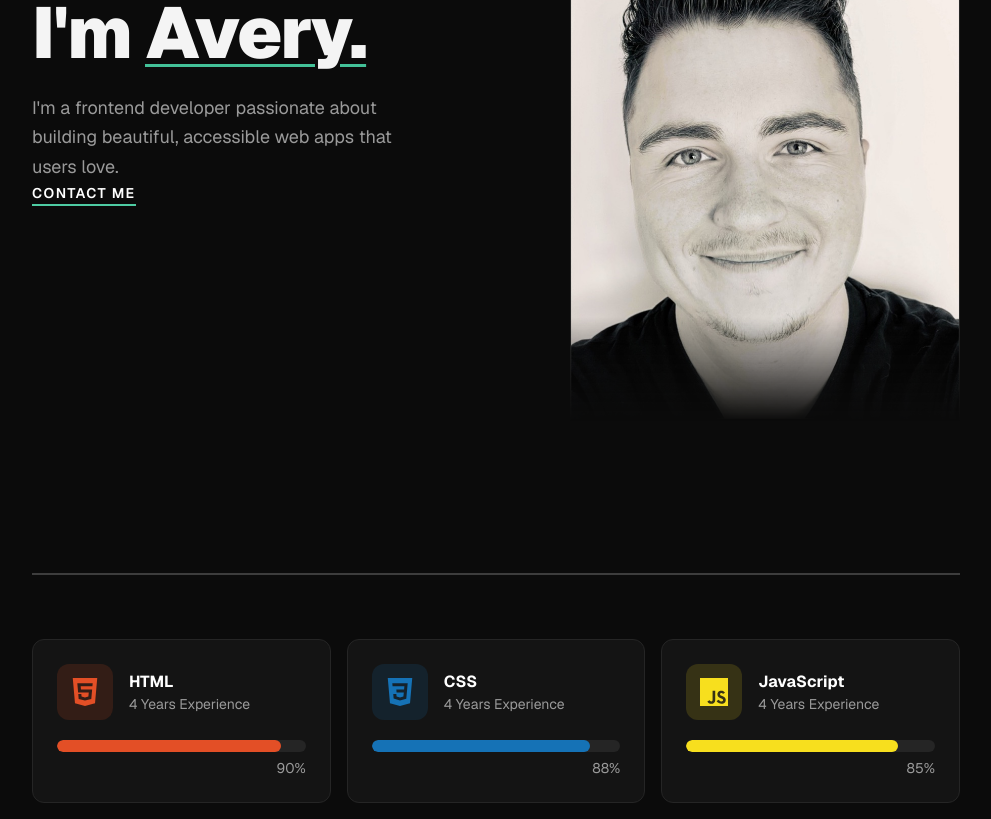
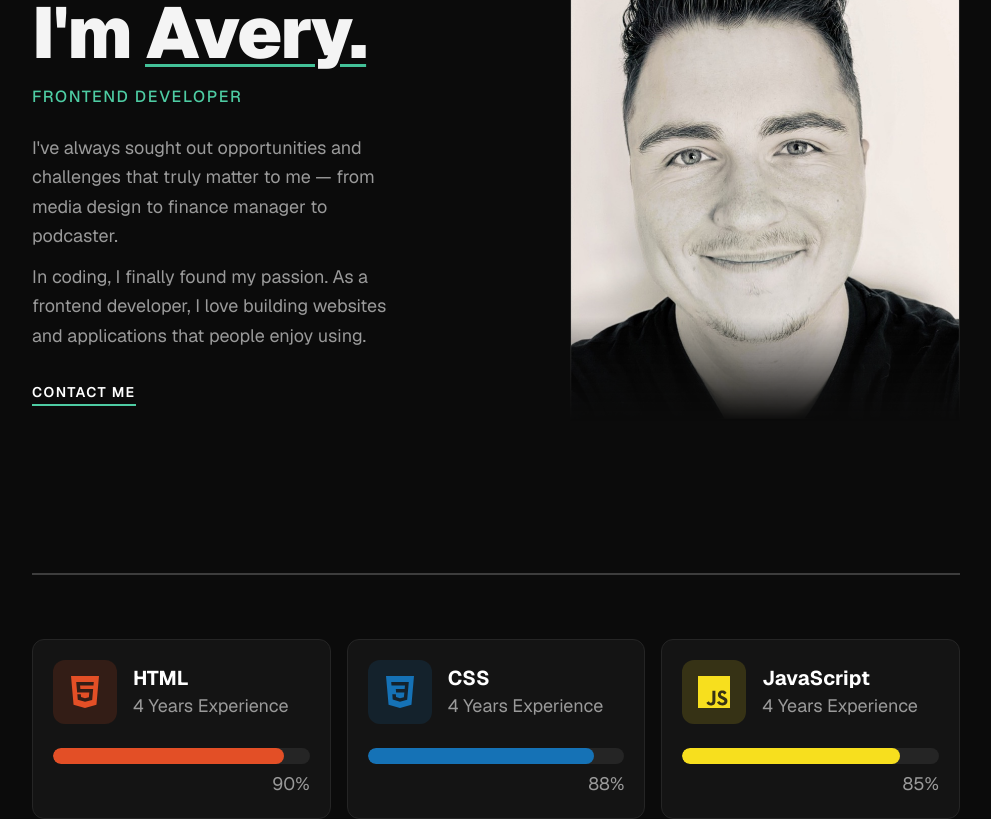
Before and after one commit to Avery-techdev/next_portfolio, a Next.js app: page / in a window 1280 px wide. Shown: the part 280-1099 px from the top of the page, without its empty margins (144-1135 px from the left). Built offline with nearby package versions, Linux system fonts and the light colour scheme.

Commit message:
feat(hero): update bio copy, add role label and mailto CTA; enlarge skill cards

```diff
--- a/features/hero/components/HeroSection.tsx
+++ b/features/hero/components/HeroSection.tsx
@@ -50,15 +50,28 @@ export function HeroSection() {
             </span>
           </h1>
 
-          <p className="mt-6 max-w-sm text-base leading-relaxed text-ink-muted md:text-lg">
-            I&apos;m a frontend developer passionate about
-            building beautiful, accessible web apps that
-            users love.
+          <p className="mt-4 text-base font-medium tracking-widest text-accent uppercase">
+            Frontend Developer
           </p>
 
-          <CtaLink href="#contact" className="mt-8">
-            Contact Me
-          </CtaLink>
+          <div className="mt-6 max-w-sm space-y-3 text-base leading-relaxed text-ink-muted md:text-lg">
+            <p>
+              I&apos;ve always sought out opportunities and
+              challenges that truly matter to me — from
+              media design to finance manager to podcaster.
+            </p>
+            <p>
+              In coding, I finally found my passion. As a
+              frontend developer, I love building websites
+              and applications that people enjoy using.
+            </p>
+          </div>
+
+          <div className="mt-8 flex flex-wrap items-center gap-6">
+            <CtaLink href="mailto:hello@ah-development.de">
+              Contact Me
+            </CtaLink>
+          </div>
         </div>
       </div>
     </section>
--- a/features/skills/components/SkillCard.tsx
+++ b/features/skills/components/SkillCard.tsx
@@ -15,22 +15,22 @@ export function SkillCard({ skill }: SkillCardProps) {
   const pct = Math.min(proficiency, 100);
 
   return (
-    <article className="flex flex-col gap-5 rounded-xl border border-edge bg-canvas-elevated p-6">
+    <article className="flex flex-col gap-6 rounded-xl border border-edge bg-canvas-elevated p-5">
       {/* Header: icon box + text */}
       <div className="flex items-center gap-4">
         {/* Brand-tinted icon box — inline style justified: dynamic hex per skill */}
         <div
-          className="flex h-14 w-14 shrink-0 items-center justify-center rounded-xl"
+          className="flex h-16 w-16 shrink-0 items-center justify-center rounded-xl"
           style={{ backgroundColor: `${color}26` }}
           aria-hidden="true"
         >
-          <Icon className="h-7 w-7" style={{ color }} />
+          <Icon className="h-8 w-8" style={{ color }} />
         </div>
         <div>
-          <p className="text-base font-bold text-ink">
+          <p className="text-xl font-bold text-ink">
             {name}
           </p>
-          <p className="text-sm text-ink-muted">
+          <p className="text-lg text-ink-muted">
             {yearsOfExperience} Years Experience
           </p>
         </div>
@@ -44,7 +44,7 @@ export function SkillCard({ skill }: SkillCardProps) {
           aria-valuemin={0}
           aria-valuemax={100}
           aria-label={`${name} proficiency: ${pct}%`}
-          className="h-3 w-full overflow-hidden rounded-full bg-edge"
+          className="h-4 w-full overflow-hidden rounded-full bg-edge"
         >
           {/* Inline style justified: dynamic brand color per skill */}
           <div
@@ -55,7 +55,7 @@ export function SkillCard({ skill }: SkillCardProps) {
             }}
           />
         </div>
-        <p className="self-end text-sm text-ink-muted">
+        <p className="self-end text-lg text-ink-muted">
           {pct}%
         </p>
       </div>
```
